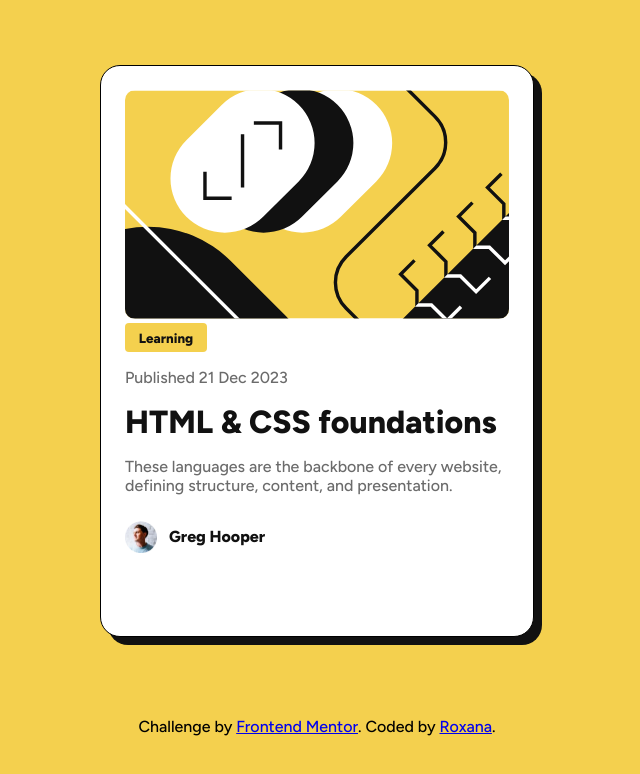
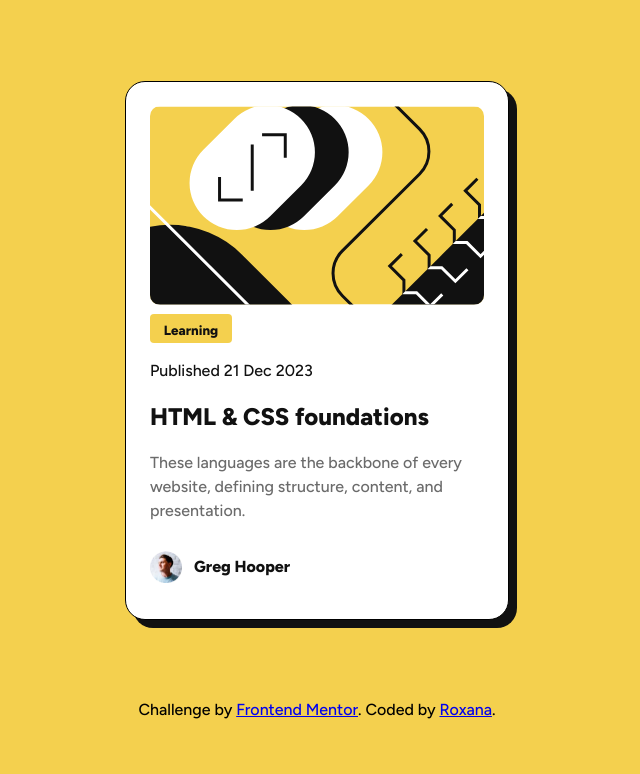
Before and after one commit to RoxanaAnamariaTurc/preview-card, a plain HTML site: page index.html in a window 1280 px wide. Shown: the whole page, without its empty margins (323-963 px from the left). Drawn offline with Linux system fonts and the light colour scheme.

Commit message:
Made changes based on feedback received

```diff
--- a/style.css
+++ b/style.css
@@ -16,42 +16,51 @@ body {
 
 .container {
   width: 384px;
-  height: 522px;
   background-color: #ffffff;
   border: 1px solid black;
   border-radius: 20px;
   box-shadow: 8px 8px #111111;
   padding: 24px;
+  box-sizing: border-box;
 }
 
 .illustration-img {
   width: 100%;
   border-radius: 10px;
+  margin-bottom: 5px;
 }
 
 button {
   background: hsl(47, 88%, 63%);
   color: #111111;
-  padding: 4px 12px;
+  padding: 8px 12px;
   border: none;
   width: 82px;
   height: 29px;
   border-radius: 4px;
   font-weight: 800;
   font-family: "Figtree", serif;
+  box-sizing: border-box;
 }
 
 p {
   font-family: "Figtree", serif;
+  color: #111111;
+  line-height: 150%;
+}
+
+.title {
+  font-size: 24px;
+  font-weight: 800;
+  text-decoration: none;
+  color: #111111;
+  line-height: 150%;
+}
+
+.title + p {
   color: #6b6b6b;
 }
 
-.title {
-  font-size: 32px;
-  font-weight: 800;
-  text-decoration: none;
-  color: #111111;
-}
 a:hover {
   color: hsl(47, 88%, 63%);
   cursor: pointer;
```
Also changed, not shown: 1 other file.
